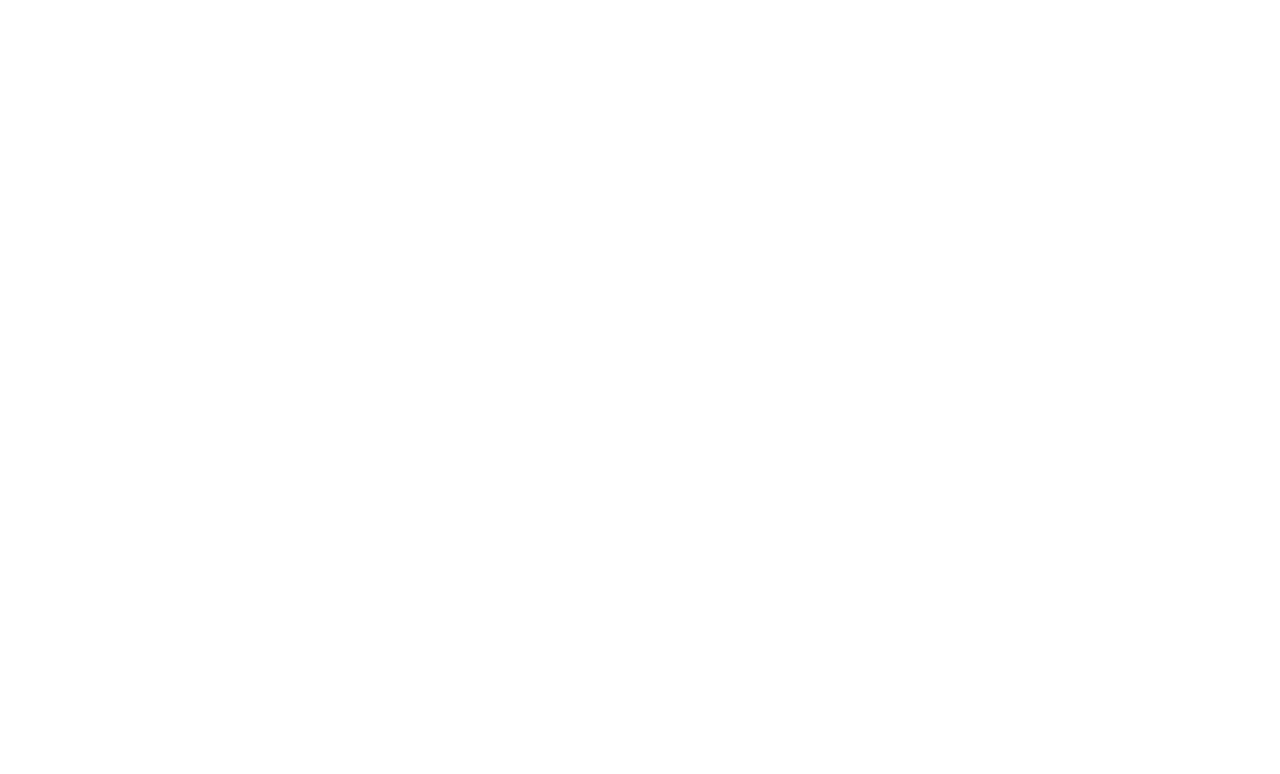
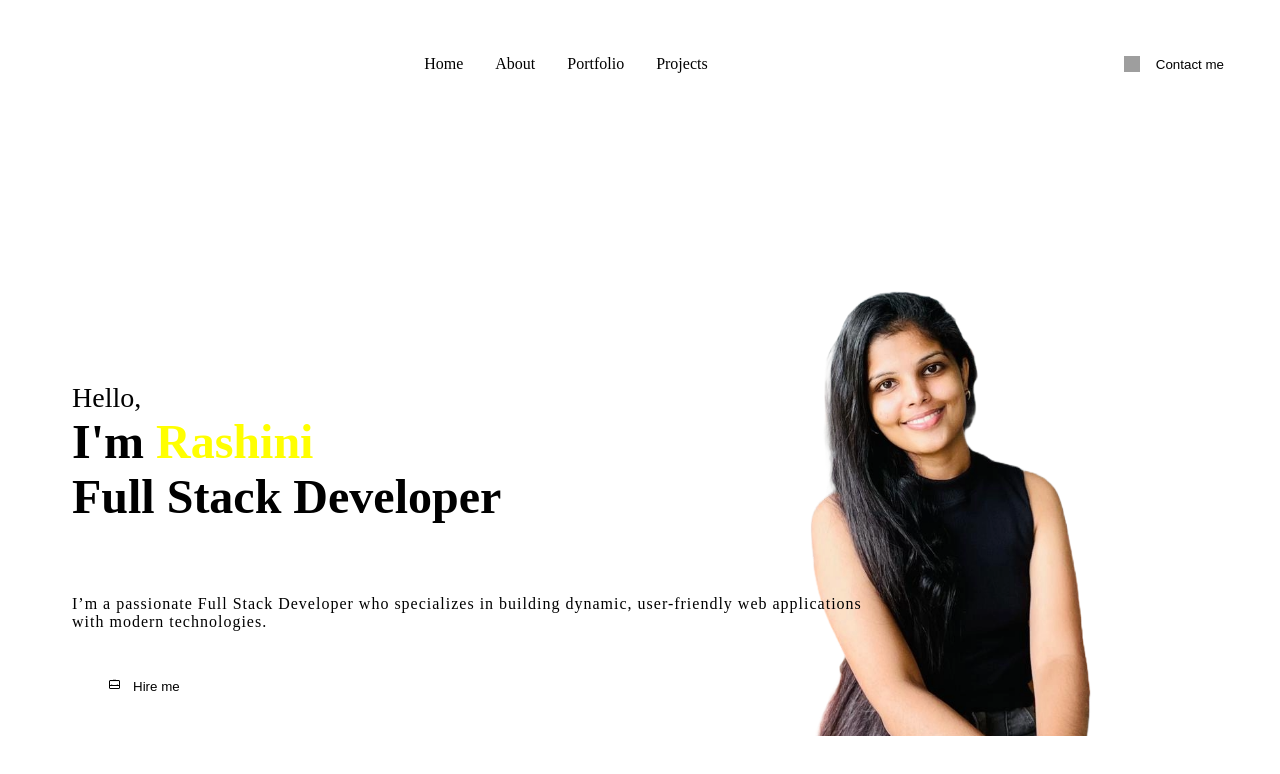
Before and after one commit to OwalaOARL/Portfolio, a React (Create React App) app: page / in a window 1280 px wide. Shown: the top 774 px of the page. Built offline with nearby package versions, Linux system fonts and the light colour scheme; grey boxes are pictures that could not be loaded.

Commit message:
Update App.js

```diff
--- a/src/App.js
+++ b/src/App.js
@@ -1,9 +1,11 @@
-
+import Navbar from "./components/NavBar/navbar";
+import Intro from "./components/intro/intro";
 
 function App() {
   return (
     <div className="App">
-
+      <Navbar/>
+      <Intro/>
     </div>
   );
 }
```
